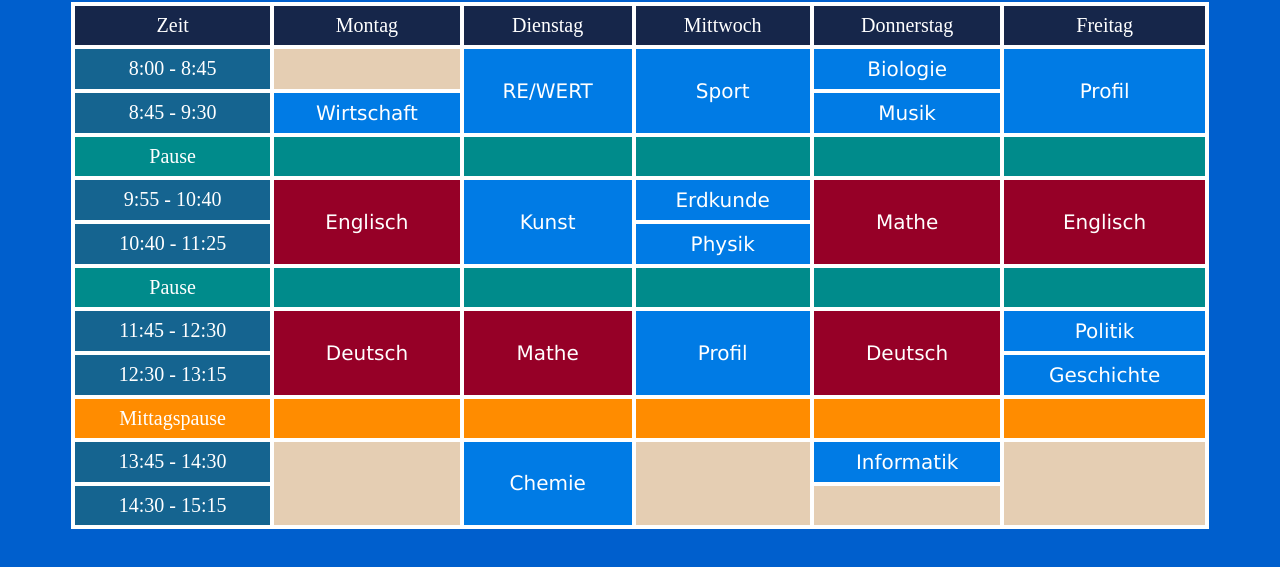
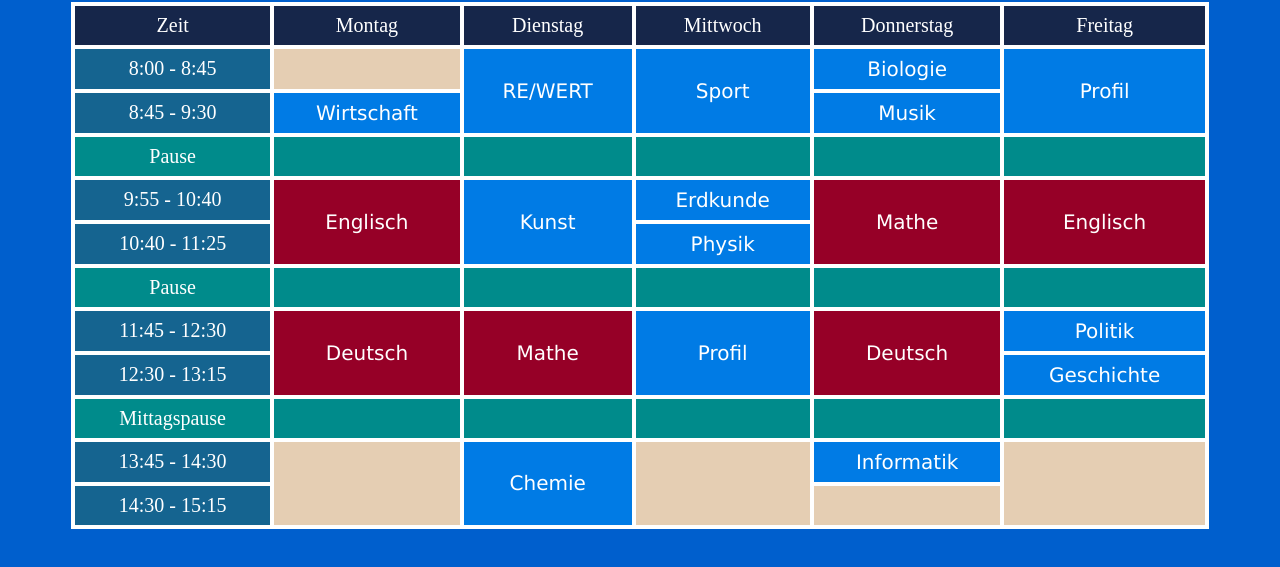
Before and after one commit to Jannisullrich/STRSAK, a plain HTML site: page STUD RSAK/index.html in a window 1280 px wide. Shown: the part 79-646 px from the top of the page. Drawn offline with Linux system fonts and the light colour scheme.

Commit message:
Beschreibung der Änderung

```diff
--- a/STUD RSAK/style.css
+++ b/STUD RSAK/style.css
@@ -48,5 +48,5 @@ thead {
 
 table .mittagspause {
 
-    background-color: darkorange;
+    background-color: darkcyan;
 }
```
